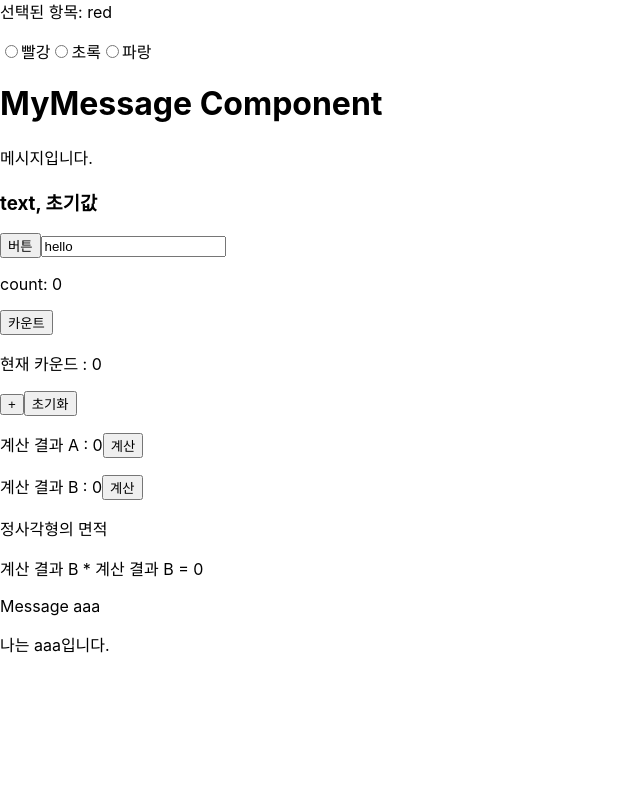
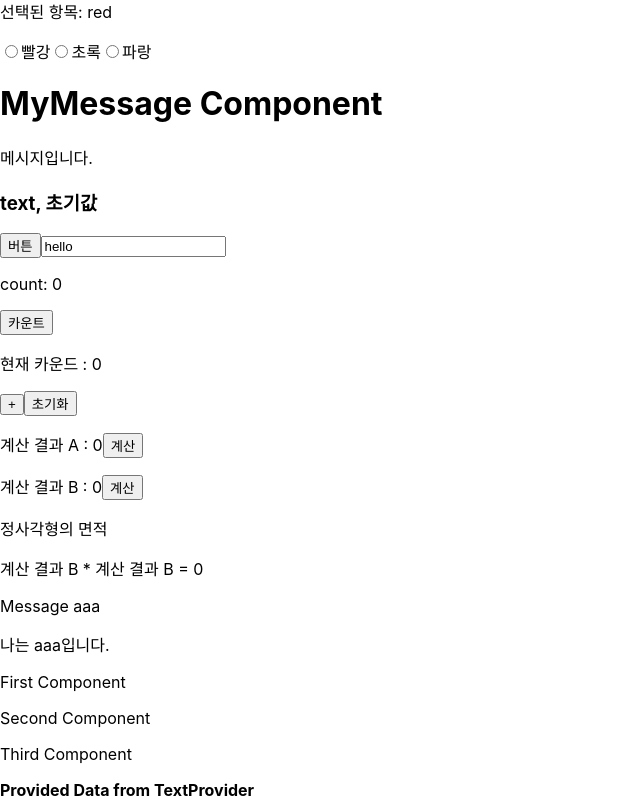
Before and after one commit to hellochaeyoung/React-Study-Project, a React (Create React App) app: page / in a window 1280 px wide. Shown: the part 196-996 px from the top of the page, without its empty margins (0-640 px from the left). Before the commit the page ends 868 px from the top, so only its background shows below. Built offline with nearby package versions, Linux system fonts and the light colour scheme.

Commit message:
Read 기초 : useContext, 부모, 자식 컴포넌트 값 전달 예제 실습

```diff
--- a/src/App.js
+++ b/src/App.js
@@ -2,6 +2,7 @@ import React, { useState } from "react"
 import Radio_compo from "./radioCompo";
 import SampleComponent from "./SampleComponent";
 import SampleUseContext from "./sampleUseContext";
+import SampleUseContextTwo from "./sampleUseContextTwo";
 import SampleUseMemo from "./sampleUseMemo";
 import Select_compo from "./selectCompo";
 import UseEffect from "./useeffect";
@@ -119,6 +120,8 @@ function App() {
 
       <SampleUseContext />
 
+      <SampleUseContextTwo />
+
     </div>
   );
 }
--- /dev/null
+++ b/src/first.js
@@ -0,0 +1,13 @@
+import React from "react";
+import Second from "./second";
+
+function First() {
+    return (
+        <div>
+            <p>First Component</p>
+            <Second />
+        </div>
+    )
+}
+
+export default First;
--- /dev/null
+++ b/src/sampleUseContextTwo.js
@@ -0,0 +1,14 @@
+import React from "react";
+import First from "./first";
+import TextProvider from "./textProvider";
+
+export default function SampleUseContextTwo() {
+    return (
+        <div>
+            <TextProvider>
+                <First />
+            </TextProvider>
+
+        </div>
+    )
+}
--- /dev/null
+++ b/src/second.js
@@ -0,0 +1,13 @@
+import React from "react";
+import Third from "./third";
+
+function Second() {
+    return (
+        <div>
+            <p>Second Component</p>
+            <Third />
+        </div>
+    );
+}
+
+export default Second;
--- /dev/null
+++ b/src/textProvider.js
@@ -0,0 +1,15 @@
+import React, { createContext } from "react";
+
+export const TextContext = createContext();
+
+const text = "Provided Data from TextProvider";
+
+function TextProvider({children}) {
+    return (
+        <TextContext.Provider value={text}>
+            {children}
+        </TextContext.Provider>
+    )
+}
+
+export default TextProvider;
--- /dev/null
+++ b/src/third.js
@@ -0,0 +1,16 @@
+import React, { useContext } from "react";
+import { TextContext } from "./textProvider";
+
+function Third() {
+
+    const textData = useContext(TextContext);
+
+    return (
+        <div>
+            <p>Third Component</p>
+            <b>{textData}</b>
+        </div>
+    )
+}
+
+export default Third;
```
